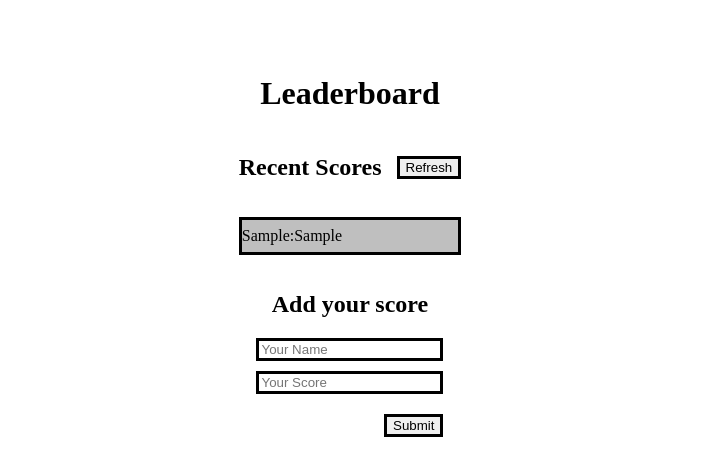
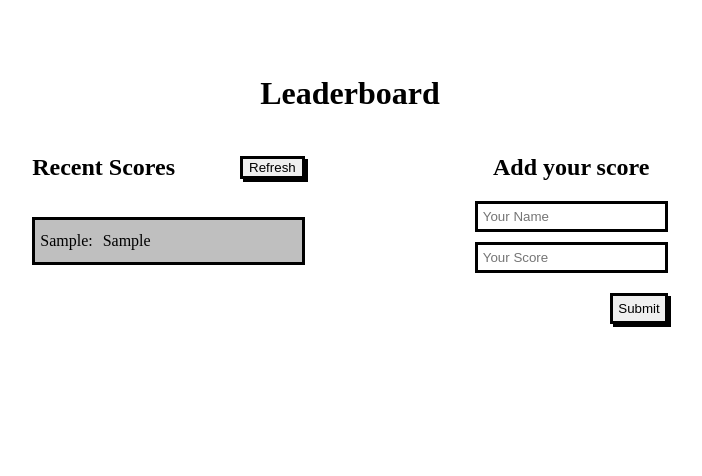
Before and after one commit to AbuRayhaan/Leaderboard, a website built with webpack: page src/index.html in a window 1280 px wide. Both pictures are taken after typing "Sample", "Sample" into the empty fields and a click on the button "Submit". Shown: the whole page, without its empty margins (290-992 px from the left). Built offline with nearby package versions, Linux system fonts and the light colour scheme.

Commit message:
Modified the index.js file

```diff
--- a/src/index.js
+++ b/src/index.js
@@ -1,29 +1,10 @@
 import './style.css';
+import ErrorMsg from './modules/error.js';
+import displayScore from './modules/display.js';
 
 let scores = [];
 const addButton = document.querySelector('#add-score');
 const scoreList = document.querySelector('#score-list');
-
-const displayScore = (id, name, score) => {
-  const li = document.createElement('li');
-  const br = document.createElement('br');
-
-  li.innerHTML = `
-      <p>${name}: </p>
-      <p>${score}</p>
-      <br>
-      <div class="hr"></div>
-    `;
-  li.appendChild(br);
-  scoreList.appendChild(li);
-};
-
-const ErrorMsg = (error) => {
-  document.querySelector('.error-msg').innerHTML = error;
-  setTimeout(() => {
-    document.querySelector('.error-msg').innerHTML = '';
-  }, 2000);
-};
 
 const addScores = (name, score) => {
   const id = Date.now();
@@ -61,4 +42,4 @@ if (scoreList !== null) {
   scoreList.classList.add('list-border');
 } else {
   scoreList.classList.remove('list-border');
-};
+}
--- a/src/style.css
+++ b/src/style.css
@@ -29,7 +29,7 @@ main {
   display: flex;
   flex-direction: row;
   align-items: center;
-  gap: 15px;
+  gap: 65px;
 }
 
 #score-list {
@@ -37,8 +37,7 @@ main {
 }
 
 .list-border,
-form input,
-button {
+form input {
   border: 3px solid black;
 }
 
@@ -46,6 +45,11 @@ button {
   display: flex;
   padding-left: 0;
 }
+
+.list-container ul li p {
+  padding: 5px;
+}
+
 .list-container ul li:nth-child(odd) {
   background-color: rgba(128, 128, 128, 0.5);
 }
@@ -62,3 +66,28 @@ form {
   align-items: flex-end;
   gap: 10px;
 }
+
+button {
+  border: 3px solid black;
+  box-shadow: 3px 3px;
+}
+
+form input,
+form button {
+  padding: 5px;
+}
+
+@media screen and (min-width: 768px) {
+  main {
+    margin-top: 54px;
+    display: flex;
+    flex-direction: column;
+    align-items: center;
+  }
+
+  .container {
+    display: flex;
+    flex-direction: row;
+    gap: 170px;
+  }
+}
```
Also changed, not shown: README.md, images/screenshot.png (added).
